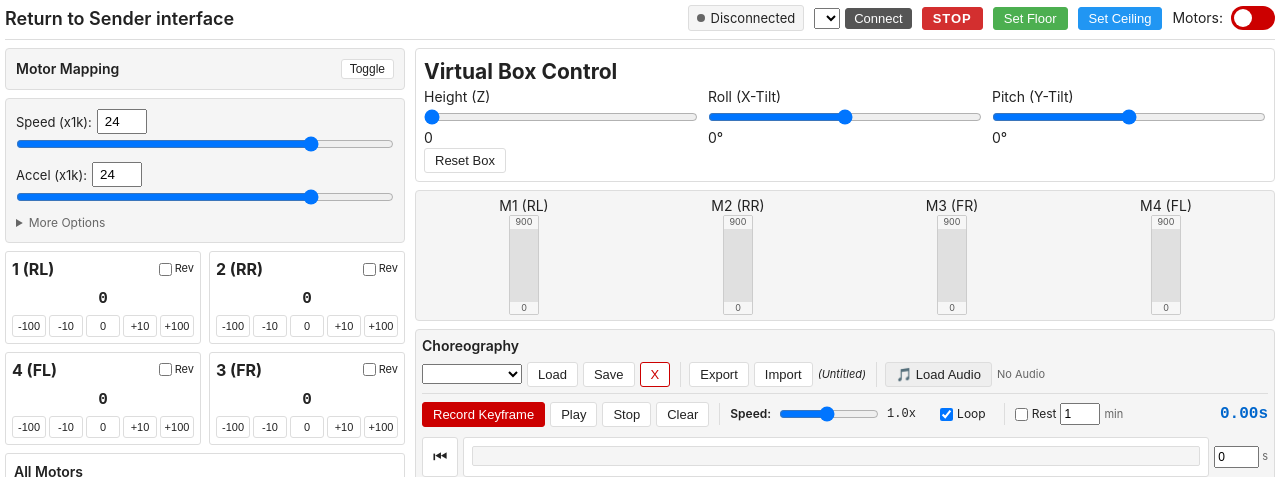
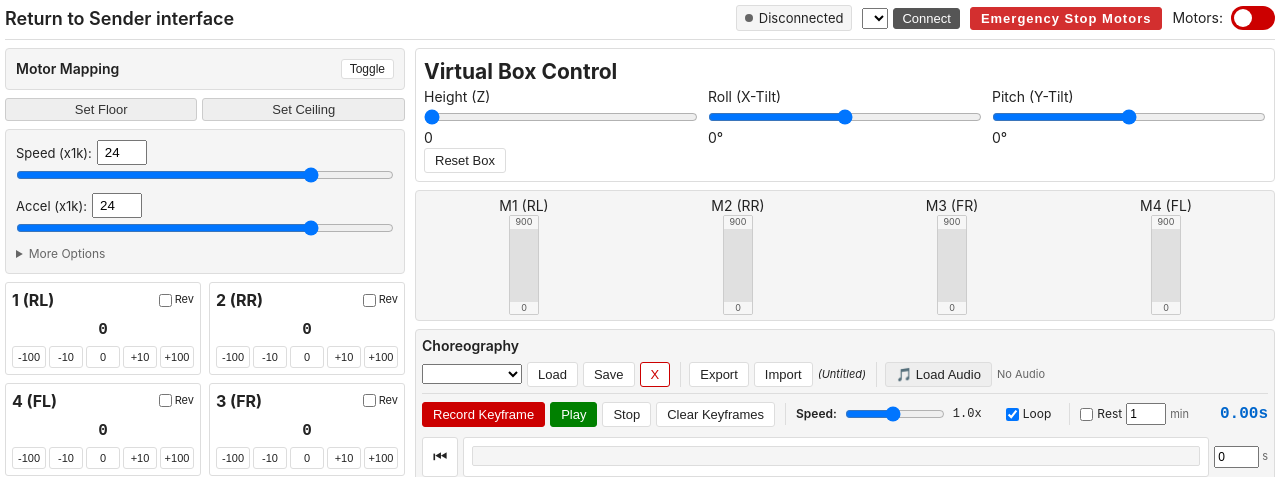
Before and after one commit to prismspecs/return_to_sender-arduino, a website with bundled scripts: page index.html in a window 1280 px wide. Shown: the top 477 px of the page. Built offline with nearby package versions, Linux system fonts and the light colour scheme; no server answers; files whose address does not match are found by name.

Commit message:
moving buttons

```diff
--- a/index.html
+++ b/index.html
@@ -19,9 +19,7 @@
             <select id="portSelector" style="max-width: 150px; font-size: 11px; padding: 2px;"></select>
             <button onclick="connectSerial()" id="btnConnect" class="btn-home" style="background-color: #555; border-color: #555; padding: 2px 8px;">Connect</button>
         </div>
-        <button onclick="haltMotors()" class="btn-home" style="background-color: #d32f2f; border-color: #d32f2f; font-weight: 800; letter-spacing: 1px;">STOP</button>
-        <button onclick="setFloor()" class="btn-home" style="background-color: #4CAF50; border-color: #4CAF50;">Set Floor</button>
-        <button onclick="setCeiling()" class="btn-home" style="background-color: #2196F3; border-color: #2196F3;">Set Ceiling</button>
+        <button onclick="haltMotors()" class="btn-home" style="background-color: #d32f2f; border-color: #d32f2f; font-weight: 800; letter-spacing: 1px;">Emergency Stop Motors</button>
         <div class="toggle-switch-container">
           <label for="motorToggle" class="toggle-switch-label">Motors:</label>
           <label class="toggle-switch">
@@ -81,6 +79,12 @@
               </select>
             </div>
           </div>
+        </div>
+
+        <!-- Limit Controls -->
+        <div class="limit-controls" style="display: flex; gap: 5px;">
+          <button onclick="setFloor()" class="btn-home" style="background-color: #eee; border-color: #ccc; color: #333; flex-grow: 1;">Set Floor</button>
+          <button onclick="setCeiling()" class="btn-home" style="background-color: #eee; border-color: #ccc; color: #333; flex-grow: 1;">Set Ceiling</button>
         </div>
 
         <!-- Settings (Speed/Accel) -->
@@ -244,9 +248,9 @@
             <div class="choreo-row" style="display: flex; gap: 10px; flex-wrap: wrap; align-items: center;">
               <div style="display: inline-flex; gap: 5px; align-items: center;">
                 <button onclick="recordKeyframe()" class="btn-record">Record Keyframe</button>
-                <button onclick="playChoreography()" id="btnPlay">Play</button>
+                <button onclick="playChoreography()" id="btnPlay" style="background-color: green; color: white; border-color: green;">Play</button>
                 <button onclick="stopChoreography()" id="btnStop">Stop</button>
-                <button onclick="clearChoreography()">Clear</button>
+                <button onclick="clearChoreography()">Clear Keyframes</button>
               </div>
 
               <div style="display: flex; align-items: center; gap: 8px; border-left: 1px solid var(--border); padding-left: 10px;">
```
